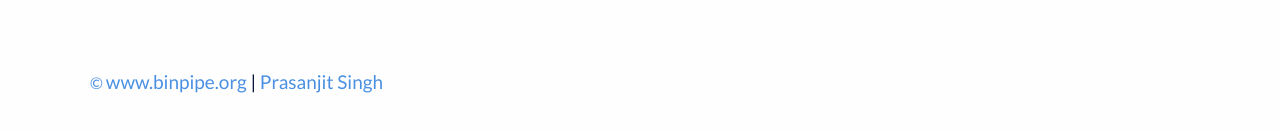
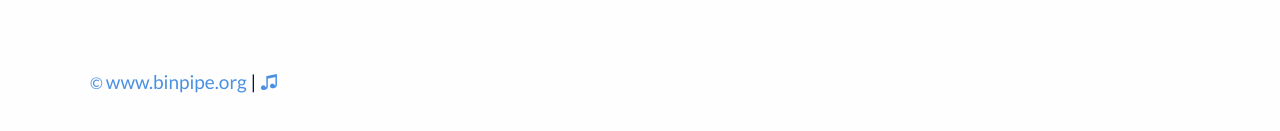
Before and after one commit to BINPIPE/binpipe.github.io, a plain HTML site: page index.html in a window 1280 px wide. Shown: the part 1325-1456 px from the top of the page. Drawn offline with Linux system fonts and the light colour scheme.

Commit message:
Update index.html

```diff
--- a/index.html
+++ b/index.html
@@ -178,7 +178,7 @@
 
 
 	<footer class="container">
-		<span style="font-size: 16px; margin-top: ">© <a href="https://www.binpipe.org/">www.binpipe.org </a> | <a href="https://www.linkedin.com/in/prasanjit-singh/">Prasanjit Singh</a></span>
+		<span style="font-size: 16px; margin-top: ">© <a href="https://www.binpipe.org/">www.binpipe.org </a> | <a href="https://guitar.binpipe.org/">♫</a></span>
 	</footer>
 
 </body>
```
